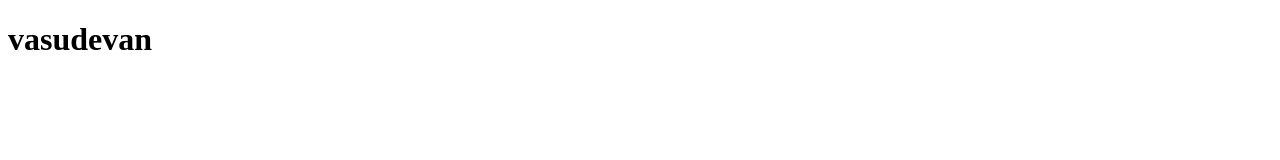
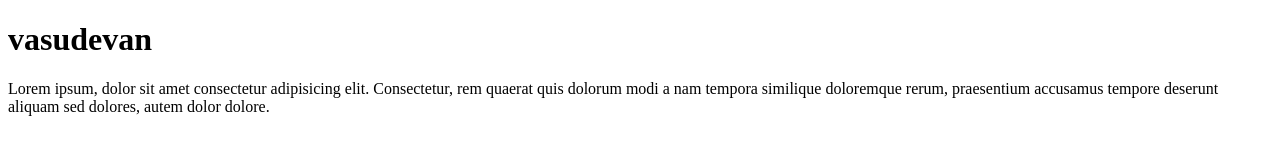
Before and after one commit to vasudevan-27/demo, a plain HTML site: page index.html in a window 1280 px wide. Drawn offline with Linux system fonts and the light colour scheme.

Commit message:
make change

```diff
--- a/index.html
+++ b/index.html
@@ -7,6 +7,6 @@
 </head>
 <body>
     <h1>vasudevan</h1>
-
+<p>Lorem ipsum, dolor sit amet consectetur adipisicing elit. Consectetur, rem quaerat quis dolorum modi a nam tempora similique doloremque rerum, praesentium accusamus tempore deserunt aliquam sed dolores, autem dolor dolore.</p>
 </body>
 </html>
```
